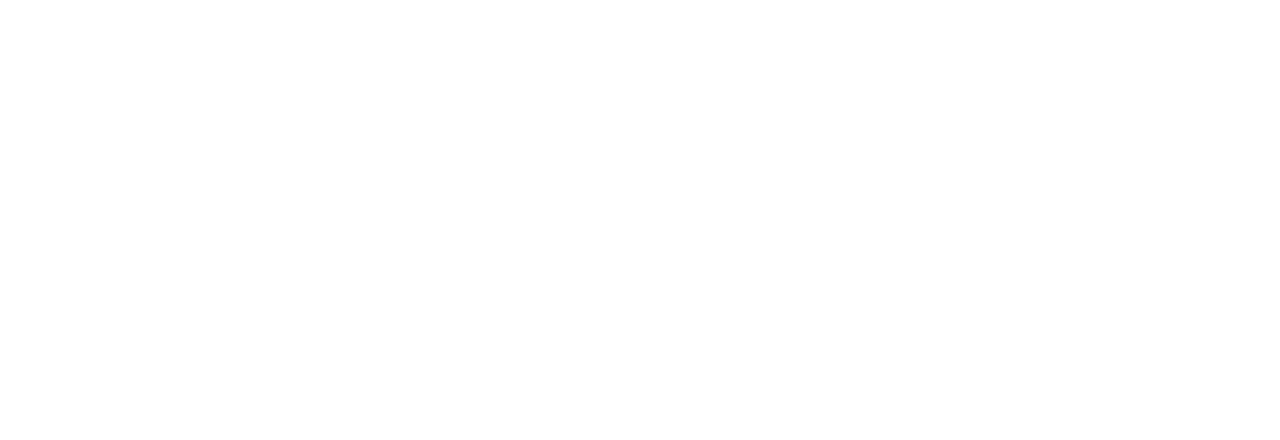
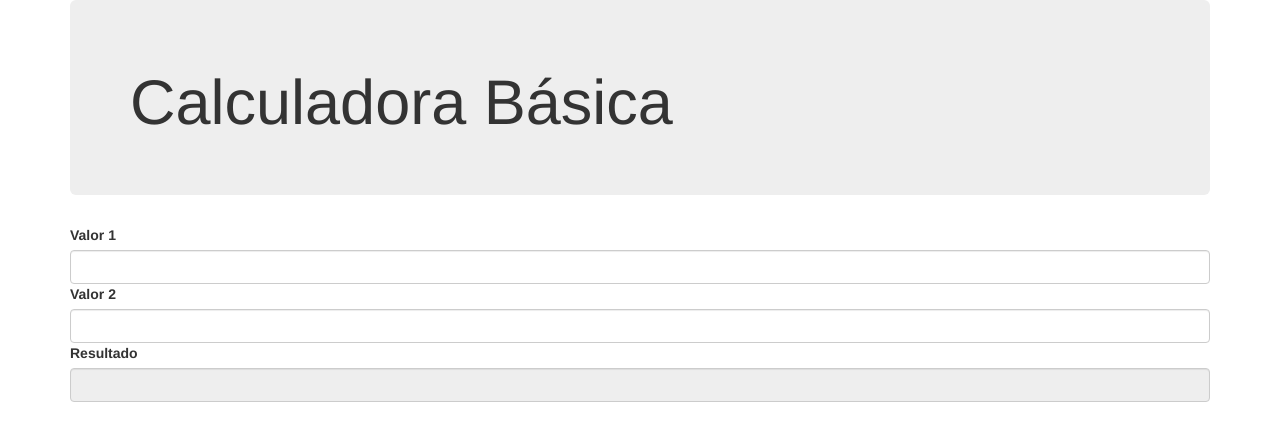
Before and after one commit to Negresko/crudmobile, a website: page www/index.html in a window 1280 px wide. Drawn offline with Linux system fonts and the light colour scheme.

Commit message:
Alterando o Index - Inserindo Inputs

```diff
--- a/www/index.html
+++ b/www/index.html
@@ -14,6 +14,32 @@
 
 </head>
 <body>
-
+    <div class="container">
+      <div class="row">
+        <div class="col-xs-12">
+          <div class="jumbotron">
+          <h1>Calculadora Básica</h1>
+          </div>
+        </div>
+      </div>
+      <div class="row">
+        <div class="col-xs-12">
+          <label for="">Valor 1</label>
+          <input type="number" id="valor1" class="form-control">
+        </div>
+      </div>
+      <div class="row">
+        <div class="col-xs-12">
+          <label for=""> Valor 2</label>
+          <input type="number" id="valor2" class="form-control">
+        </div>
+      </div>
+      <div class="row">
+        <div class="col-xs-12">
+          <label for="result">Resultado</label>
+          <input type="number" id="valor3" class="form-control" readonly>
+        </div>
+      </div>
+    </div>
 </body>
 </html>
```
